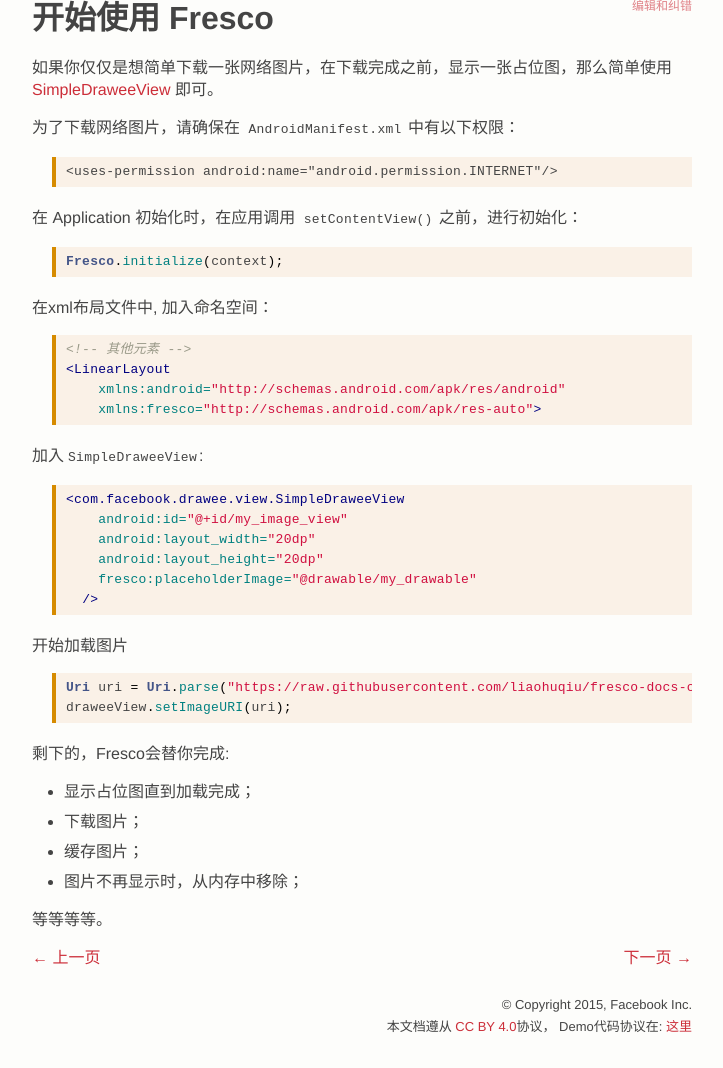
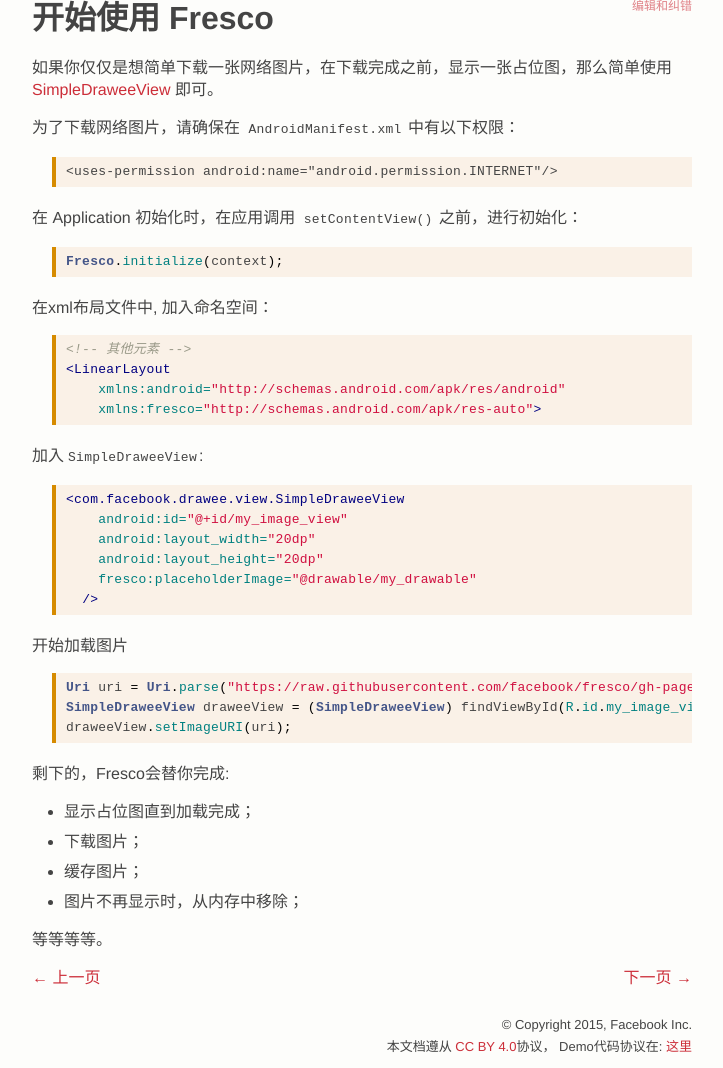
Before and after one commit to liaohuqiu/fresco-docs-cn, a Jekyll site: the page built from docs/00-getting-started.md, in a window 1280 px wide and 1316 px high, cut to the strip 248-1316 px from the top of the window. Shown: the whole strip, without its empty margins (408-1131 px from the left). Built offline with Jekyll 4.4.1, drawn with Linux system fonts in a browser that asks for light colours; Markdown is read by kramdown in place of the engine named in the settings.

Commit message:
Update 00-getting-started.md
fix unknown draweeView, sync http://frescolib.org/docs/getting-started.html#_

````diff
--- a/docs/00-getting-started.md
+++ b/docs/00-getting-started.md
@@ -44,7 +44,8 @@
 开始加载图片
 
 ```java
-Uri uri = Uri.parse("https://raw.githubusercontent.com/liaohuqiu/fresco-docs-cn/docs/static/fresco-logo.png");
+Uri uri = Uri.parse("https://raw.githubusercontent.com/facebook/fresco/gh-pages/static/fresco-logo.png");
+SimpleDraweeView draweeView = (SimpleDraweeView) findViewById(R.id.my_image_view);
 draweeView.setImageURI(uri);
 ```
 
````
